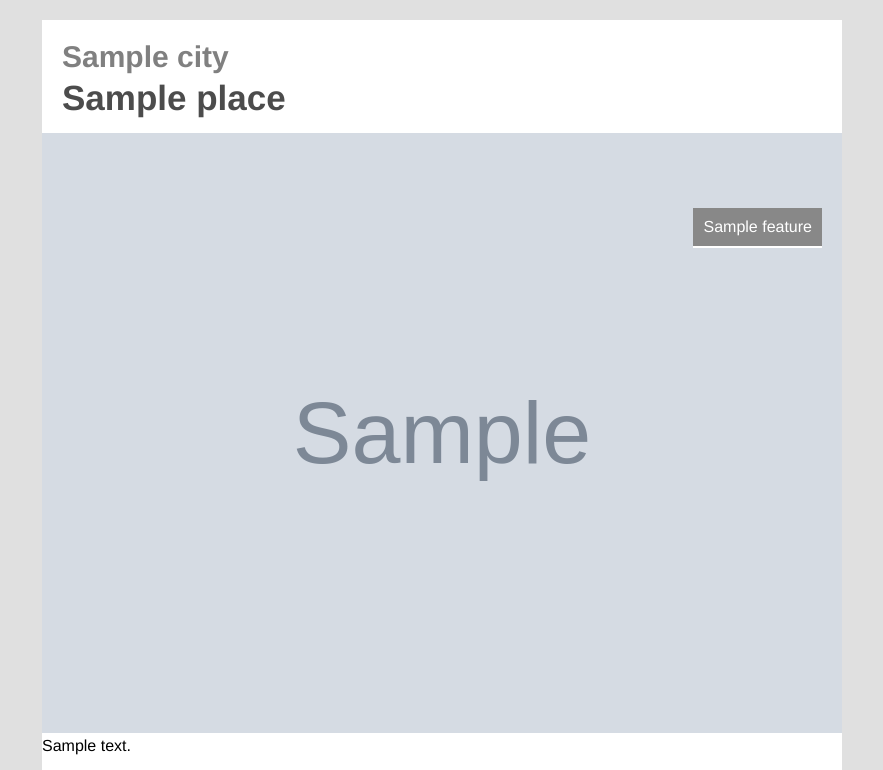
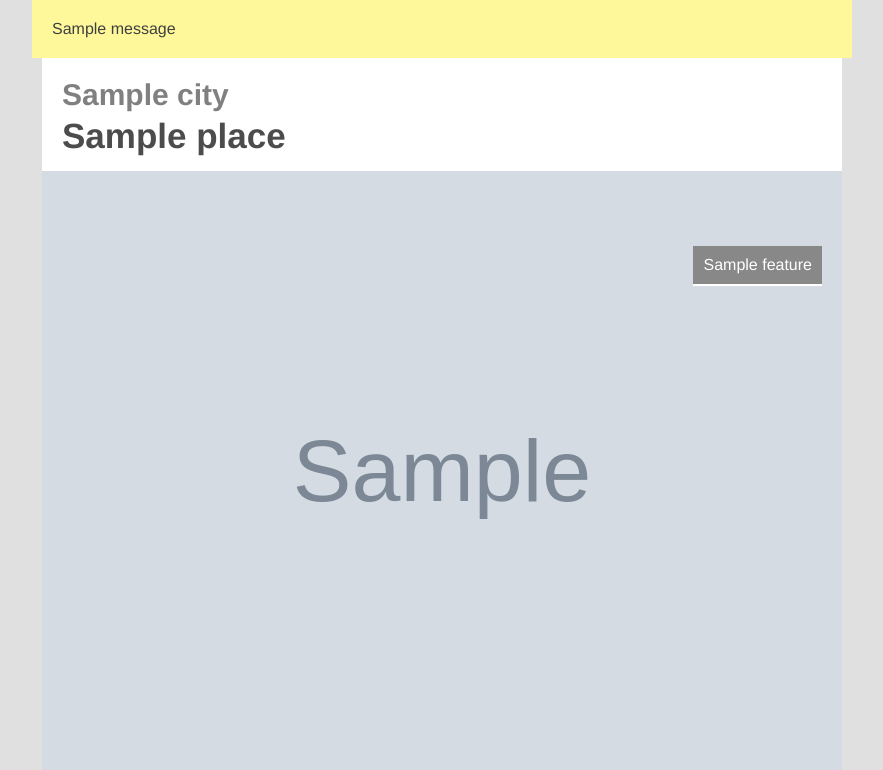
Before and after one commit to fatiherikli/campgrounds, a Django app: template campgrounds/templates/places/detail.html in a window 1280 px wide. Shown: the part 55-825 px from the top of the page, without its empty margins (198-1081 px from the left). Run offline with Django 3.2, Linux system fonts and the light colour scheme; the template is opened without the code that fills it: most values are stand-ins (such as "Sample title", 1, 10 or a date in 2020); grey boxes marked "Sample" are stand-in pictures; one stand-in notice (Sample message) is shown; some libraries are stand-ins or nearby versions.

Commit message:
Added error messages

```diff
--- a/campgrounds/static/css/screen.css
+++ b/campgrounds/static/css/screen.css
@@ -60,6 +60,19 @@ header {
                     color: #53b38a;
                     text-decoration: none;
                 }
+
+.info-messages {
+    background: #fff89b;
+    color: #3e4040;
+    width: 820px;
+    margin: 0 auto -20px;
+    padding: 0;
+}
+    .info-messages li {
+        margin: 0;
+        padding: 20px;
+        list-style: none;
+    }
 
 #map {
     width: 100%;
--- a/campgrounds/templates/base.html
+++ b/campgrounds/templates/base.html
@@ -27,6 +27,13 @@
         {% endif %}
     </nav>
 </header>
+{% if messages %}
+<ul class="info-messages">
+    {% for message in messages %}
+    <li>{{ message }}</li>
+    {% endfor %}
+</ul>
+{% endif %}
 {% endblock %}
 {% block content %}
 {% endblock %}
```
Also changed, not shown: campgrounds/places/forms.py (+8 -6 lines), campgrounds/places/models.py (+24 -7 lines), campgrounds/places/views.py (+7 -2 lines).
